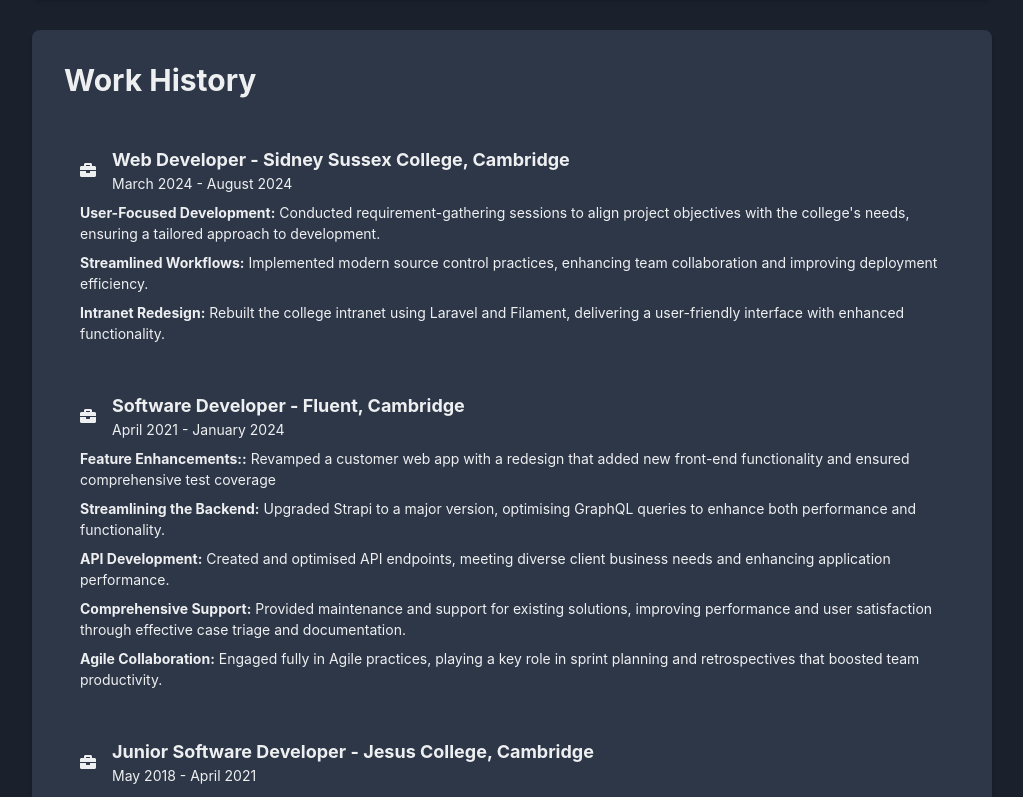
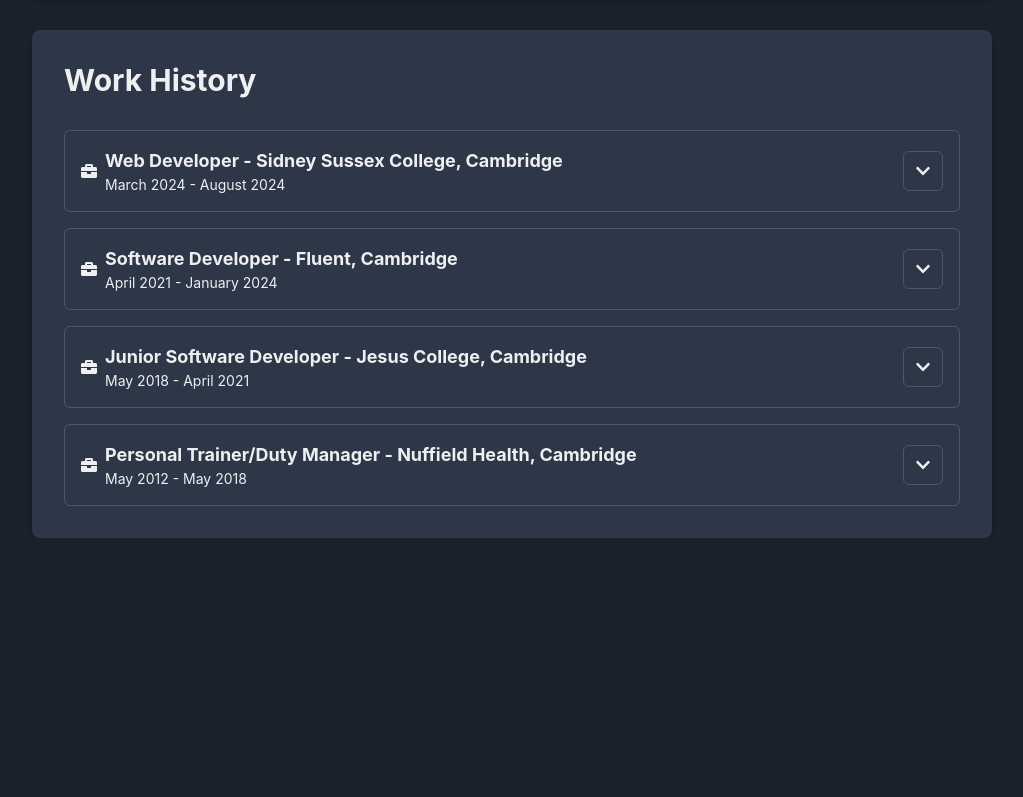
Before and after one commit to jamiebenstead/online-resume, a React (Create React App) app: page / in a window 1280 px wide. Shown: the part 861-1658 px from the top of the page, without its empty margins (128-1151 px from the left). After the commit the page ends 1399 px from the top, so only its background shows below. Built offline with nearby package versions, Linux system fonts and the light colour scheme.

Commit message:
Change styling to use collapsable boxes, add types

```diff
--- a/src/components/WorkHistory.tsx
+++ b/src/components/WorkHistory.tsx
@@ -9,11 +9,61 @@
   HStack,
   Icon,
   Text,
+  Collapse,
+  IconButton,
+  useDisclosure,
 } from "@chakra-ui/react";
-import { FaBriefcase } from "react-icons/fa";
+import { FaBriefcase, FaChevronDown, FaChevronUp } from "react-icons/fa";
+
+interface Responsibility {
+  heading: string;
+  description: string;
+}
+
+interface Job {
+  company: string;
+  title: string;
+  dates: string;
+  responsibilities: Responsibility[];
+}
+
+const JobEntry: React.FC<{ job: Job }> = ({ job }) => {
+  const { isOpen, onToggle } = useDisclosure();
+
+  return (
+    <Box padding="4" borderWidth="1px" borderRadius="md">
+      <HStack justify="space-between" spacing="4">
+        <HStack spacing="2">
+          <Icon as={FaBriefcase} />
+          <Box>
+            <Text fontSize="lg" fontWeight="bold">
+              {job.title} - {job.company}
+            </Text>
+            <Text fontSize="sm">{job.dates}</Text>
+          </Box>
+        </HStack>
+        <IconButton
+          icon={isOpen ? <FaChevronUp /> : <FaChevronDown />}
+          onClick={onToggle}
+          variant="outline"
+          aria-label={isOpen ? "Collapse" : "Expand"}
+        />
+      </HStack>
+      <Collapse in={isOpen}>
+        <List spacing="2" paddingTop="2">
+          {job.responsibilities.map((item, idx) => (
+            <ListItem key={idx} fontSize="sm">
+              <Box as="b">{item.heading}:</Box> {item.description}
+            </ListItem>
+          ))}
+        </List>
+      </Collapse>
+    </Box>
+  );
+};
 
 const WorkHistory = () => {
-  const workHistoryData = [
+  const workHistoryData: Job[] = [
     {
       company: "Sidney Sussex College, Cambridge",
       title: "Web Developer",
@@ -121,24 +171,7 @@
       </Flex>
       <Flex direction="column" gap="4" paddingTop="4">
         {workHistoryData.map((job, index) => (
-          <Box key={index} padding="4">
-            <HStack spacing="4">
-              <Icon as={FaBriefcase} />
-              <Box>
-                <Text fontSize="lg" fontWeight="bold">
-                  {job.title} - {job.company}
-                </Text>
-                <Text fontSize="sm">{job.dates}</Text>
-              </Box>
-            </HStack>
-            <List spacing="2" paddingTop="2">
-              {job.responsibilities.map((item, idx) => (
-                <ListItem key={idx} fontSize="sm">
-                  <Box as="b">{item.heading}:</Box> {item.description}
-                </ListItem>
-              ))}
-            </List>
-          </Box>
+          <JobEntry key={index} job={job} />
         ))}
       </Flex>
     </Box>
```
